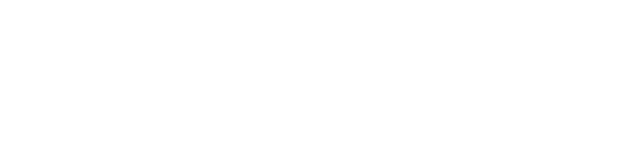
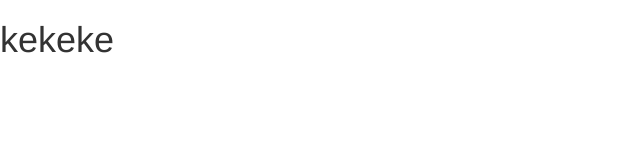
Before and after one commit to Arko1994/javascript, a website: page index.html in a window 1280 px wide. Shown: the whole page, without its empty margins (0-640 px from the left). Drawn offline with nearby package versions, Linux system fonts and the light colour scheme.

Commit message:
h1 kekeke

```diff
--- a/index.html
+++ b/index.html
@@ -4,7 +4,7 @@
     <title></title>
     </head>
     <body>
-
+        <h1>kekeke</h1>
 
         <script src="node_modules/jquery/dist/jquery.min.js"></script>
         <script src="node_modules/bootstrap/dist/js/bootstrap.min.js"></script>
```
